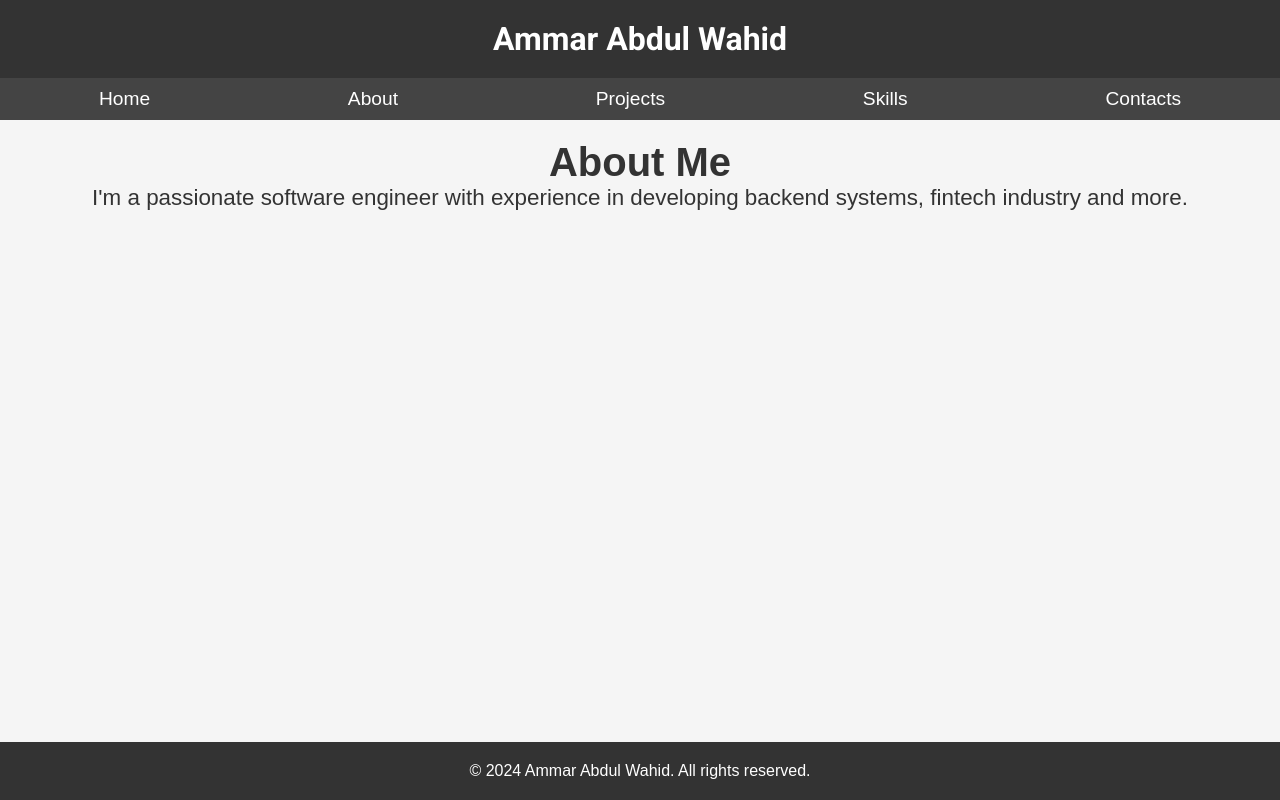
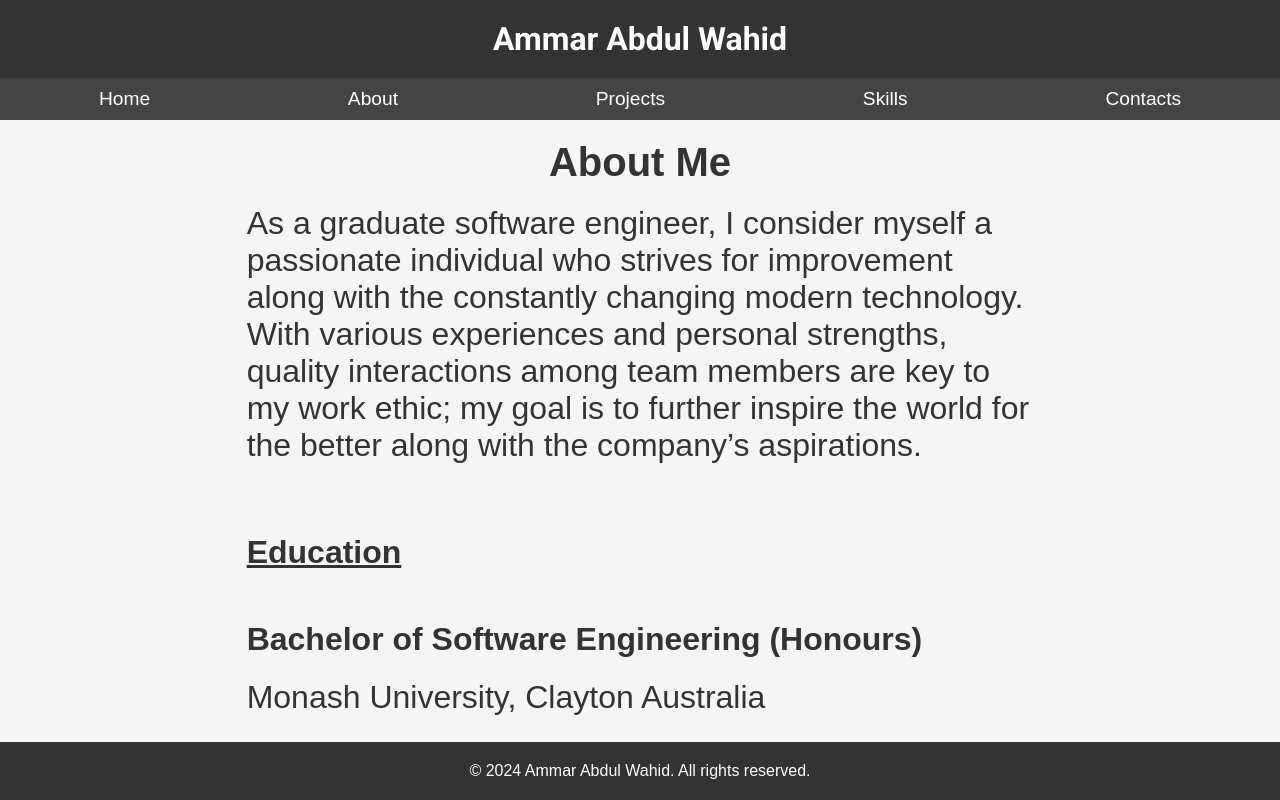
Before and after one commit to swam97/portfolio-website, a Next.js app: page /about in a window 1280 px wide. Shown: the top 800 px of the page. Built offline with nearby package versions, Linux system fonts and the light colour scheme.

Commit message:
Added more details

```diff
--- a/src/components/About.js
+++ b/src/components/About.js
@@ -1,12 +1,32 @@
 import React from 'react';
-import { Section, Title, Text } from '../styles';
+import { Section, Title, Text, AboutContainer,AboutText, EduText, EduTitleText, PlaceText } from '../styles';
 
 const About = () => (
     <Section>
         <Title>About Me</Title>
-        <Text>
-            I'm a passionate software engineer with experience in developing backend systems, fintech industry and more.
-        </Text>
+        <AboutContainer>
+        <AboutText>
+        As a graduate software engineer, I consider myself a passionate individual who strives for improvement along with the constantly changing modern technology.
+         With various experiences and personal strengths, quality interactions among team members are key to my work ethic; my goal is to further inspire the world
+          for the better along with the company’s aspirations.
+        </AboutText>
+
+        <EduText>Education</EduText>
+
+        <EduTitleText>Bachelor of Software Engineering (Honours)</EduTitleText>
+        <PlaceText>Monash University, Clayton Australia</PlaceText>
+        <PlaceText>JPA Scholar</PlaceText>
+        <PlaceText>Mar 2018 - Dec 2021</PlaceText>
+
+        <EduTitleText>GCE A Levels</EduTitleText>
+        <PlaceText>International Islamic School Malaysia</PlaceText>
+        <PlaceText>JPA Scholar</PlaceText>
+        <PlaceText>Jun 2015 - Sept 2017</PlaceText>
+
+        <EduText>Achievements</EduText>
+        <EduTitleText>SAL Employee Recognition Programme Award - March 2024</EduTitleText>
+        <EduTitleText>Hackathon Winner - HackTable EchoAR - June 2021</EduTitleText>
+        </AboutContainer>
     </Section>
 );
 
--- a/src/components/TypingEffect.js
+++ b/src/components/TypingEffect.js
@@ -1,4 +1,5 @@
 import React, { useState, useEffect } from 'react';
+import { Spantext } from '../styles';
 
 const TypingEffect = ({ text, speed = 50, delay = 1000 }) => {
     const [displayedText, setDisplayedText] = useState('');
@@ -23,7 +24,7 @@ const TypingEffect = ({ text, speed = 50, delay = 1000 }) => {
         }
     }, [typing, index, text, speed, delay]);
 
-    return <span>{displayedText}</span>;
+    return <Spantext>{displayedText}</Spantext>;
 };
 
 export default TypingEffect;
--- a/src/styles.js
+++ b/src/styles.js
@@ -19,6 +19,15 @@ export const Title = styled.h1`
 export const Text = styled.p`
   font-size: 1.4em;
   text-align: center;
+  @media (max-width: 768px) {
+    font-size: 1em;
+  }
+`;
+export const Spantext = styled.span`
+  font-size: 2em;
+  text-align: center;
+  display: flex;
+  justify-content: center;
   @media (max-width: 768px) {
     font-size: 1em;
   }
@@ -76,7 +85,12 @@ export const ProjectYear = styled.h2`
 // `;
 
 export const ProfileImageContainer = styled.div`
+  display: flex;
+  justify-content: center;
+  align-items: center;
+  padding-top:150px;
   margin-bottom: 20px;
+
   img {
     border-radius: 50%;
   }
@@ -86,24 +100,87 @@ export const ProfileImageContainer = styled.div`
 // justify-content: center;
 // gap: 20px;
 // `;
+
+export const SkillContainer = styled.div`
+ display: flex;
+  flex-direction: column;
+  align-items: center; /* Center align the items horizontally */
+  justify-content: center; /* Center align the items vertically */
+  max-width: 66.67%; /* Maximum width of two-thirds of the screen */
+  width: 100%; /* Full width up to the maximum width */
+  margin: 0 auto; /* Center the container horizontally */
+  padding: 20px; /* Optional: add padding if needed */
+  box-sizing: border-box; /* Ensure padding is included in the width */
+  // min-height: 100vh; /* Ensure the container takes at least the full viewport height */
+  @media (max-width: 768px) {
+    max-width: 100%; /* Full width on smaller screens */
+  }
+`;
+export const Form = styled.form`
+  display: flex;
+  flex-direction: column;
+  width: 100%; /* Full width of its container */
+  margin: 0 auto; /* Center horizontally */
+
+  max-width: 60%;
+`;
+
+export const AboutContainer = styled.div`
+  display: flex;
+  flex-direction: column;
+  align-items: center; /* Center align the items horizontally */
+  justify-content: center; /* Center align the items vertically */
+  max-width: 66.67%; /* Maximum width of two-thirds of the screen */
+  width: 100%; /* Full width up to the maximum width */
+  margin: 0 auto; /* Center the container horizontally */
+  padding: 20px; /* Optional: add padding if needed */
+  box-sizing: border-box; /* Ensure padding is included in the width */
+  // min-height: 100vh; /* Ensure the container takes at least the full viewport height */
+  @media (max-width: 768px) {
+    max-width: 100%; /* Full width on smaller screens */
+  }
+`;
+export const AboutText = styled.h1`
+  font-size: 2.0rem;
+  margin-bottom: 20px;
+  text-align: left; /* Left justify the text */
+  width: 100%; /* Make sure the width takes the whole container width */
+  font-weight: normal; /* Set font weight to normal */
+`;
+
 export const SkillText = styled.h1`
   font-size: 2.0rem;
   color: #333;
   margin-bottom: 20px;
-  text-align: left;
+  text-align: left; /* Left justify the text */
+  width: 100%; /* Make sure the width takes the whole container width */
 `;
-
-
-// export const Title = styled.h1`
-//   font-size: 2.5rem;
-//   color: #333;
-//   margin-bottom: 20px;
-// `;
-
-// export const Text = styled.p`
-//   font-size: 1.2rem;
-//   color: #666;
-// `;
+export const EduText = styled.h1`
+  margin-top: 50px;
+  font-size: 2.0rem;
+  color: #333;
+  margin-bottom: 20px;
+  text-align: left; /* Left justify the text */
+  width: 100%; /* Make sure the width takes the whole container width */
+  text-decoration: underline;
+`;
+export const EduTitleText = styled.h1`
+  margin-top: 30px;
+  font-size: 2.0rem;
+  color: #333;
+  margin-bottom: 20px;
+  text-align: left; /* Left justify the text */
+  width: 100%; /* Make sure the width takes the whole container width */
+`;
+export const PlaceText = styled.h1`
+  margin-top: 1px;
+  font-size: 2.0rem;
+  color: #333;
+  margin-bottom: 20px;
+  text-align: left; /* Left justify the text */
+  width: 100%; /* Make sure the width takes the whole container width */
+  font-weight: normal;
+`;
 
 export const NavbarContainer = styled.nav`
   display: flex;
@@ -149,14 +226,17 @@ export const FormField = styled.div`
 `;
 
 export const FormButton = styled.button`
-  padding: 10px 20px;
+// display: block;
+  padding: 20px 20px;
   font-size: 1rem;
   color: #fff;
   background: #333;
   border: none;
   border-radius: 5px;
   cursor: pointer;
-
+  max-width: 60%;
+  margin: 0 auto;
+  min-width: 300px;
   &:hover {
     background: #444;
   }
```
Also changed, not shown: src/components/Contact.js (+7 -2 lines), src/components/Skills.js (+9 -10 lines).
